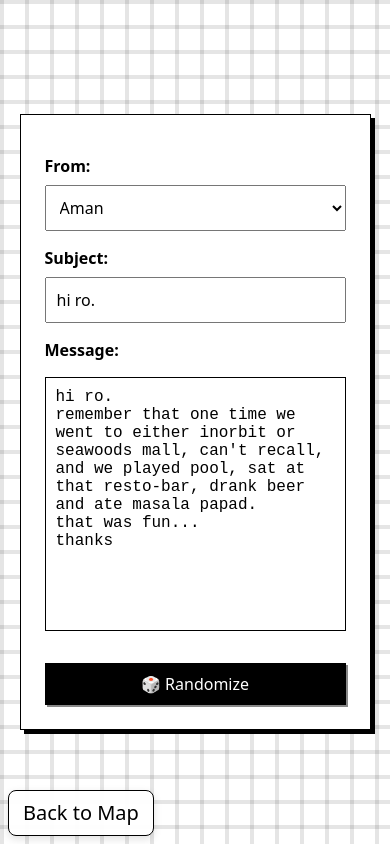
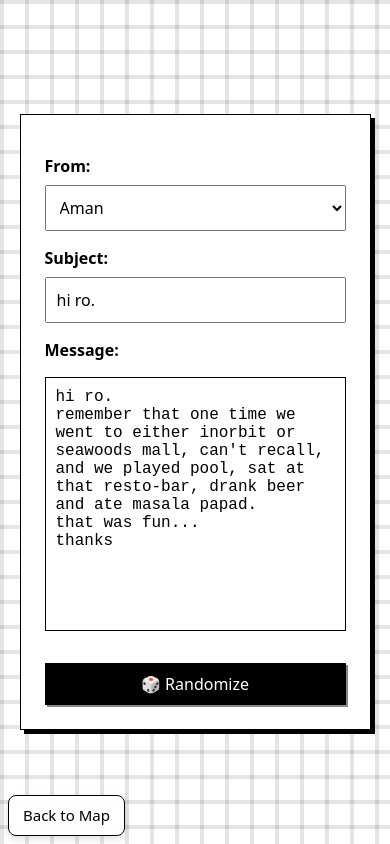
Before and after one commit to antidisciplinaryclub/rosmoodmap, a plain HTML site: page emergency-email.html in a window 390 px wide. Drawn offline with Linux system fonts and the light colour scheme; a web font is replaced by a local one.

Commit message:
Update emergency-email.html

```diff
--- a/emergency-email.html
+++ b/emergency-email.html
@@ -56,14 +56,6 @@
     @media (max-width: 420px) {
        .home-back {
     padding: 12px 14px;
-    min-width: 64px;
-  }
-    }
-
-    @media (max-width: 420px) {
-       .home-back {
-    padding: 12px 14px;
-    font-size: 20px;
     min-width: 64px;
   }
     }
```
